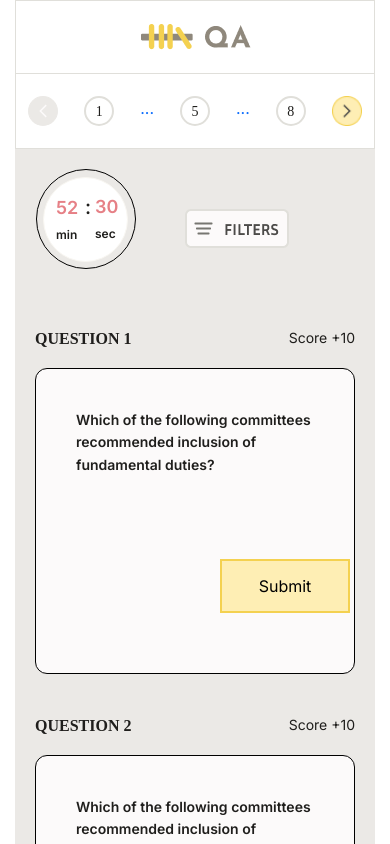
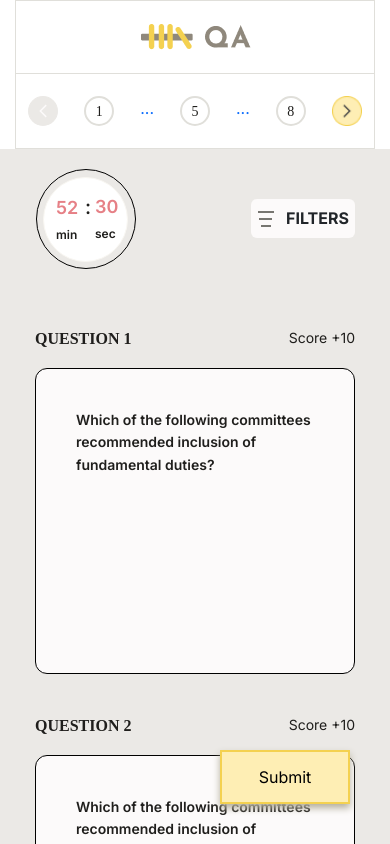
Before and after one commit to aartibiradar21/assessment-platform, a Next.js app: page /Question in a window 390 px wide. Shown: the top 844 px of the page. Built offline with nearby package versions, Linux system fonts and the light colour scheme.

Commit message:
mobile filter done

```diff
--- a/app/Question/Filter.js
+++ b/app/Question/Filter.js
@@ -24,8 +24,12 @@ const Filter=()=>{
               </div>
             </div>
             <div className='mobile-filter'>
-              <img src='Filter.png' className='filter-img'></img>
-
+              <div className='filter-lines'>
+            <div className='filter-line-1'></div>
+            <div className='filter-line-2'></div>
+            <div className='filter-line-3'></div>
+            </div>
+            <div className='text-filter'>filters</div>
             </div>
             </>
     )
--- a/app/Question/content.css
+++ b/app/Question/content.css
@@ -19,11 +19,10 @@
 
 @media (max-width: 576px){
   .content{
-    width: 360px;
     margin: auto;
   }
   .content-container{
-    width:100%;
+    width:360px;
     height:auto;
     display: block;
   }
@@ -35,5 +34,6 @@
   .timer-filter{
     display: flex;
     justify-content: space-between;
+    width: 100%;
   }
 }
--- a/app/Question/filter.css
+++ b/app/Question/filter.css
@@ -92,14 +92,47 @@
       display: none;
     }
     .mobile-filter{
-      display: block;
+      display: flex;
+      justify-content: center;
+      align-items: center;
+      gap: 12px;
       /* border:1px solid black; */
-      height: 100%;
+      height: 39px;
       margin-top:50px;
-      padding: 10px;
+      margin-right: 20px;
+      width: 104px;
+      background-color: #FCFAFA;
+      border-radius: 6px;
     }
-
-
+    .filter-lines{
+      display: flex;
+      flex-direction: column;
+      justify-content: center;
+      align-items: center;
+      width:17px;
+      height:auto;
+      /* border: 1px solid black; */
+    }
+    .filter-line-1{
+      width: 16px;
+      border-bottom: 2px solid #777671;
+    }
+    .filter-line-2{
+      width: 13px;
+      border-bottom: 2px solid #777671;
+      margin-bottom: 5px;
+      margin-top: 5px;
+    }
+    .filter-line-3{
+      width: 10px;
+      border-bottom: 2px solid #777671;
+    }
+   .text-filter{
+    text-transform: uppercase;
+    font-size: 16px;
+    font-weight: 700;
+    line-height: 19.18px;
+  }
   }
   @media (min-width:576px) {
     .filter-box{
--- a/app/Question/header_assessment.css
+++ b/app/Question/header_assessment.css
@@ -29,7 +29,8 @@
   height: 54px;
   margin-top: 9px;
   border: 2px solid  #F4D150;
-  background-color:#FEEEB4;
+  background: #feeeb4;
+  box-shadow: 0 4px 7px 0 #b3ae9c;
 }
 
 @media (max-width: 576px) {
@@ -66,7 +67,7 @@
   .submit-button-container {
     display:block;
     position: fixed;
-    bottom: 231px;
+    bottom: 40px;
     right: 40px;
   }
 }
--- a/app/globals.css
+++ b/app/globals.css
@@ -17,10 +17,8 @@
   margin: auto;
   padding-top:55px;
 }
-
 .portal-content {
   width: 705px;
-  /* height: 620px; */
   margin: auto;
   background:#F9F7F2;
   box-sizing: border-box;
@@ -61,6 +59,7 @@
   font-size: 14px;
   line-height: 21px;
 }
+
 .internet{
   width: 471.997px;
   margin: auto;
@@ -120,12 +119,12 @@
 
 .start-button {
   height: 54px;
+  width: 160px;
   border: 2px solid  #F4D150;
-  background-color:#FEEEB4;
-  font-family: Inter;
+  background: #feeeb4;
+  box-shadow: 0 4px 7px 0 #b3ae9c;
   font-size: 18px;
   margin: auto;
-  padding: 16px 35px ;
   margin-top: 39px;
 }
 
@@ -139,7 +138,6 @@
 
 
   .portal {
-    width: 360px;
     height: 1007px;
     padding: 20px;
   }
```
Also changed, not shown: app/Submit-page/submit.css (+4 -11 lines).
